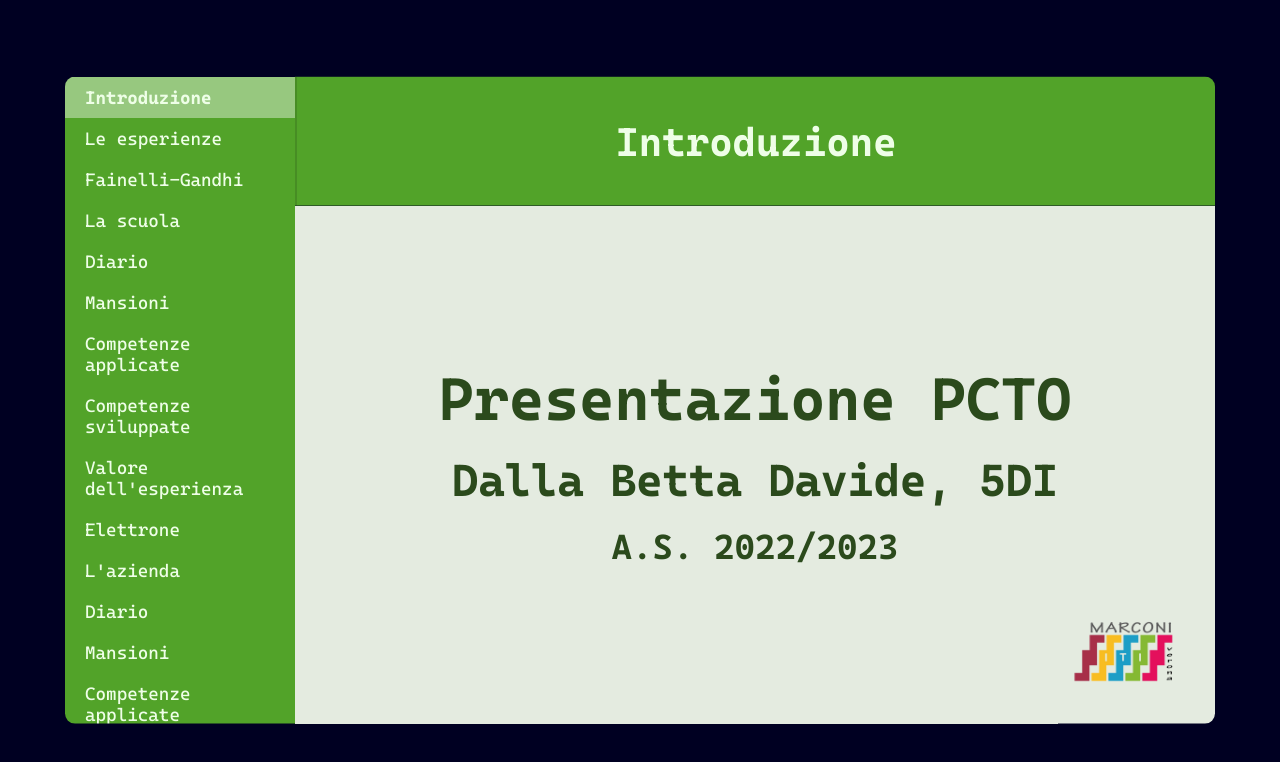
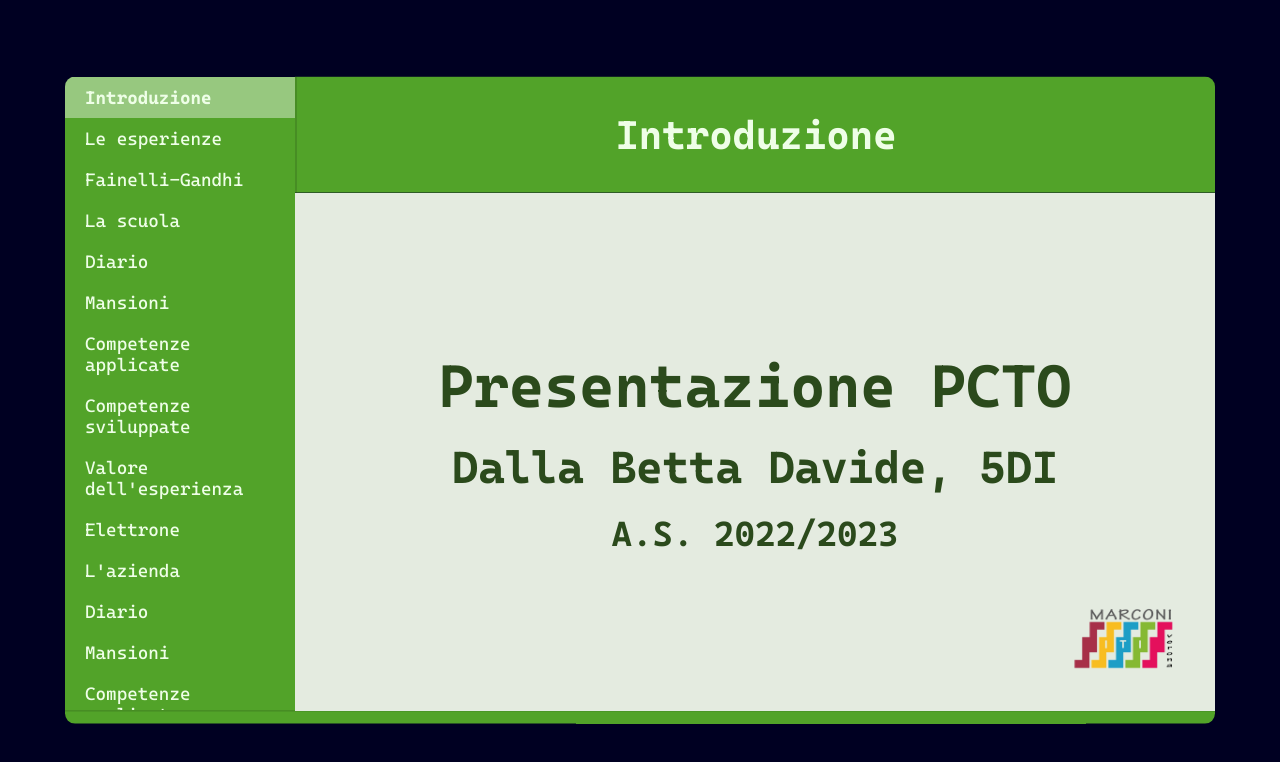
Before and after one commit to davide-dallab/presentazione-pcto, a React (Vite) app: page / in a window 1280 px wide. Shown: the top 762 px of the page. Built offline with nearby package versions, Linux system fonts and the light colour scheme.

Commit message:
Slides progress bar

```diff
--- a/src/App.css
+++ b/src/App.css
@@ -119,6 +119,15 @@ h3 {
 
 .slide img {
   filter: var(--image-filter);
+}
+
+.progress-bar {
+  background-color: var(--frame-background-color);
+  border-top: .1rem solid #0002;
+}
+
+.progress-bar .fill {
+  background-color: #fff5;
 }
 
 .index-link {
--- a/src/components/SlideShow.module.css
+++ b/src/components/SlideShow.module.css
@@ -1,10 +1,11 @@
 .slide-show {
   display: grid;
   grid-template-columns: 1fr 4fr;
-  grid-template-rows: 1fr 4fr;
+  grid-template-rows: .9fr 4fr auto;
   grid-template-areas:
     "sidebar header"
-    "sidebar content";
+    "sidebar content"
+    "progress-bar progress-bar";
 }
 
 .sidebar {
@@ -53,15 +54,28 @@
   justify-content: center;
 }
 
+.progress-bar {
+  grid-area: progress-bar;
+  width: 100%;
+  aspect-ratio: 100 / 1;
+}
+
+.progress-bar-fill {
+  transform-origin: left;
+  transition: scale 250ms;
+  height: 100%;
+}
+
 @media screen and not (orientation: landscape) {
   .slide-show {
     aspect-ratio: auto;
     grid-template-columns: 100%;
-    grid-template-rows: 1fr 6fr auto;
+    grid-template-rows: 1fr 6fr auto .1fr;
     grid-template-areas:
       "header"
       "content"
-      "sidebar";
+      "sidebar"
+      "progress-bar";
     overscroll-behavior-y: none;
   }
 
@@ -76,6 +90,10 @@
     grid-template-rows: 0 100%;
     width: 29.7cm;
     height: 21cm;
+  }
+
+  .header, .sidebar, .progress-bar {
+    display: none;
   }
 
   .content-section {
--- a/src/components/SlideShow.tsx
+++ b/src/components/SlideShow.tsx
@@ -13,6 +13,7 @@ interface SlideShowProps {
   style?: React.CSSProperties;
   headerStyle?: React.CSSProperties;
   sidebarStyle?: React.CSSProperties;
+  progressBarStyle?: React.CSSProperties;
   className?: string;
   id?: string;
 }
@@ -36,7 +37,12 @@ export function SlideShow(props: SlideShowProps) {
   );
 
   return (
-    <div className={className} style={props.style} data-current={currentId} id={props.id}>
+    <div
+      className={className}
+      style={props.style}
+      data-current={currentId}
+      id={props.id}
+    >
       <Header header={currentHeader} style={props.headerStyle} />
       <SideBar
         headers={headers}
@@ -46,6 +52,25 @@ export function SlideShow(props: SlideShowProps) {
       <ContentSection setPageIndex={setPageIndex}>
         {props.children}
       </ContentSection>
+      <ProgressBar percentage={pageIndex / (headers.length - 1)} />
+    </div>
+  );
+}
+
+interface ProgressBarProps {
+  percentage: number;
+  style?: React.CSSProperties;
+}
+
+function ProgressBar(props: ProgressBarProps) {
+  const className = classNames(slideShowStyles["progress-bar"], "progress-bar");
+  const fillClassName = classNames(slideShowStyles["progress-bar-fill"], "fill");
+  return (
+    <div
+      className={className}
+      style={props.style}
+    >
+      <div className={fillClassName} style={{scale: `${props.percentage} 1`}}/>
     </div>
   );
 }
@@ -108,7 +133,8 @@ function SideBar(props: SlideBarProps) {
       currentLinkRef.current.offsetTop -
       (containerRef.current.clientHeight -
         currentLinkRef.current.clientHeight) /
-        2 - containerRef.current.offsetTop;
+        2 -
+      containerRef.current.offsetTop;
   }, [props.current]);
 
   return (
```
